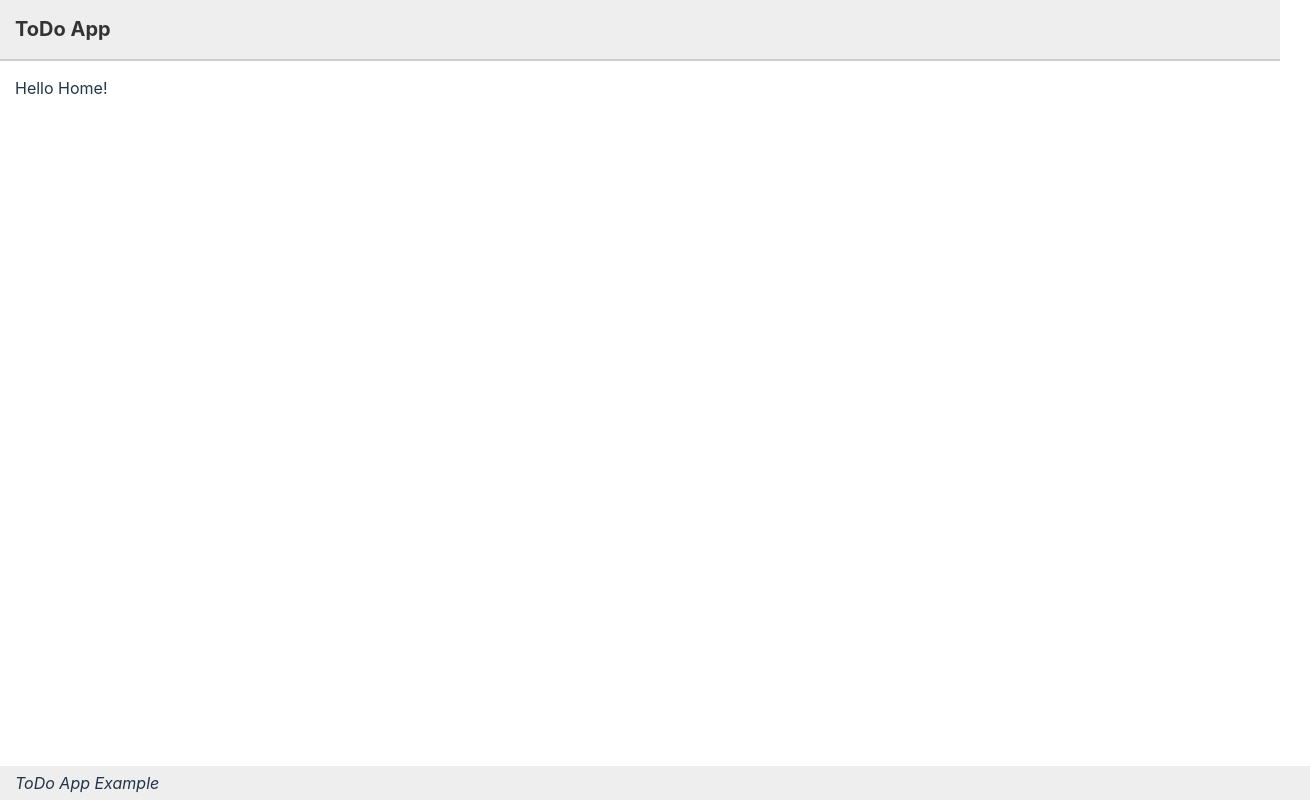
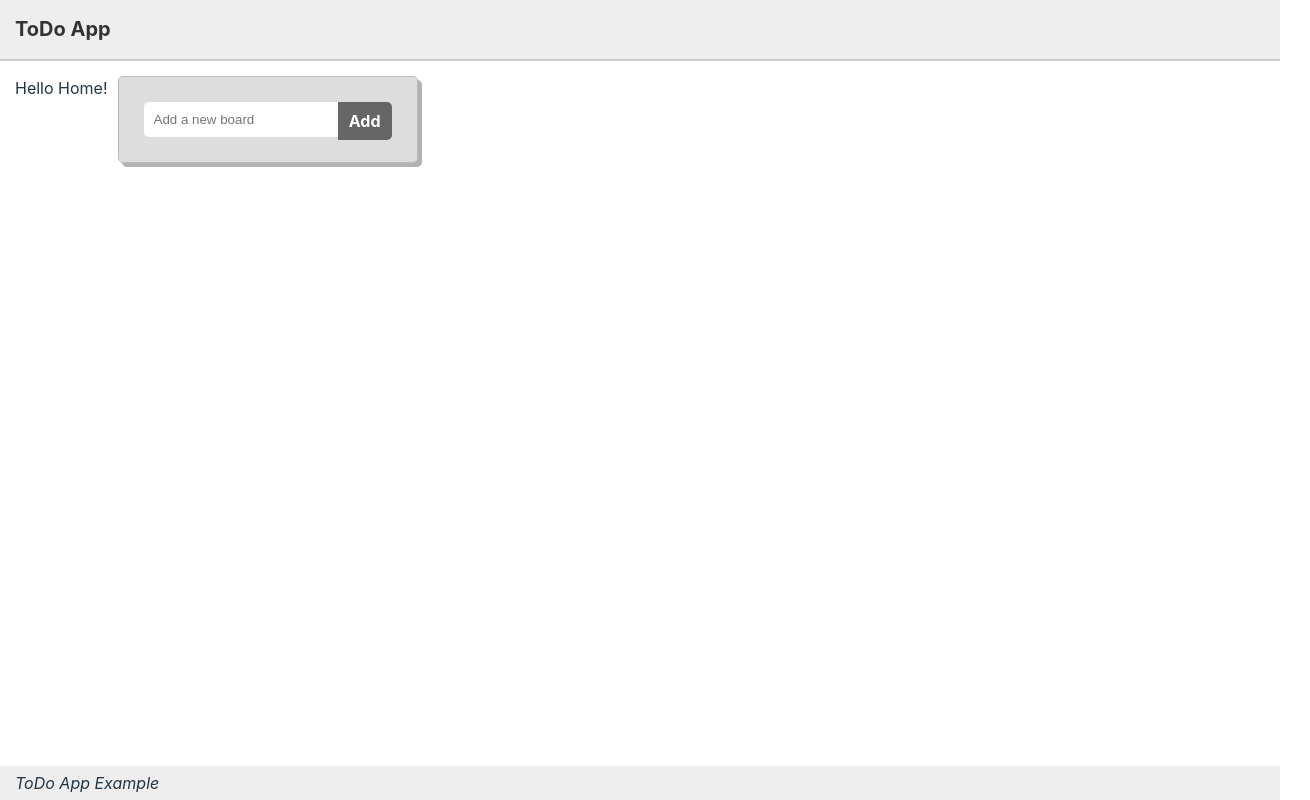
Before and after one commit to seito-developer/react-tutorial-vite, a React (Vite) app: page / in a window 1280 px wide. Shown: the whole page, 1310 px wide, since content can reach past the window. Built offline with nearby package versions, Linux system fonts and the light colour scheme.

Commit message:
added AddBoard

```diff
--- /dev/null
+++ b/src/components/AddBoard/AddBoard.jsx
@@ -0,0 +1,28 @@
+import { useState } from 'react';
+import "./AddBoard.scss";
+
+const AddBoard = () => {
+  const [title, setTitle] = useState('');
+
+  const handleSubmit = async (e) => {
+    e.preventDefault();
+    if (title) {
+      setTitle("");
+      console.log(title);
+    }
+  };
+
+  return (
+    <form className="add-board" onSubmit={handleSubmit}>
+      <input
+        type="text"
+        value={title}
+        onChange={(e) => setTitle(e.target.value)}
+        placeholder="Add a new board"
+      />
+      <button type="submit">Add</button>
+    </form>
+  );
+};
+
+export default AddBoard;
--- /dev/null
+++ b/src/components/AddBoard/AddBoard.scss
@@ -0,0 +1,31 @@
+.add-board {
+    margin: 0 10px;
+    display: block;
+    padding: 25px;
+    box-shadow: 4px 4px 0 rgba(#000, .3);
+    background-color: #ddd;
+    border-radius: 5px;
+    border: 1px solid #bbb;
+    min-width: 300px;
+    position: relative;
+}
+.add-board > input {
+    width: 100%;
+    border-radius: 5px;
+    padding-right: 60px;
+    border: 0;
+}
+.add-board > button {
+    position: absolute;
+    right: 25px;
+    border-radius: 0 5px 5px 0;
+    background-color: #666;
+    color: #fff;
+    display: inline-block;
+    padding: 8px 10px;
+    font-weight: bold;
+
+    &:hover {
+        background-color: #333;
+    }
+}
--- a/src/index.css
+++ b/src/index.css
@@ -1,3 +1,11 @@
+* {
+  box-sizing: border-box;
+}
+
+input, textarea {
+  padding: 10px;
+}
+
 :root {
   font-family: Inter, system-ui, Avenir, Helvetica, Arial, sans-serif;
   line-height: 1.5;
--- a/src/pages/Board/Board.jsx
+++ b/src/pages/Board/Board.jsx
@@ -1,4 +1,3 @@
-import React from "react";
 import "./Board.scss";
 import Layout from "../../components/Layout/Layout";
 
--- a/src/pages/Board/Board.scss
+++ b/src/pages/Board/Board.scss
@@ -1,4 +1,4 @@
-.page-board {}
+// .page-board {}
 .page-board__contents {
     display: flex;
     flex-wrap: wrap;
--- a/src/pages/Home/Home.jsx
+++ b/src/pages/Home/Home.jsx
@@ -1,6 +1,6 @@
-import React from "react";
 import "./Home.scss";
 import Layout from "../../components/Layout/Layout";
+import AddBoard from "../../components/AddBoard/AddBoard";
 
 const Home = () => {
 
@@ -9,6 +9,7 @@ const Home = () => {
             <div className="page-home">
                 <div className="page-home__contents">
                     Hello Home!
+                    <AddBoard />
                 </div>
             </div>
         </Layout>
```
